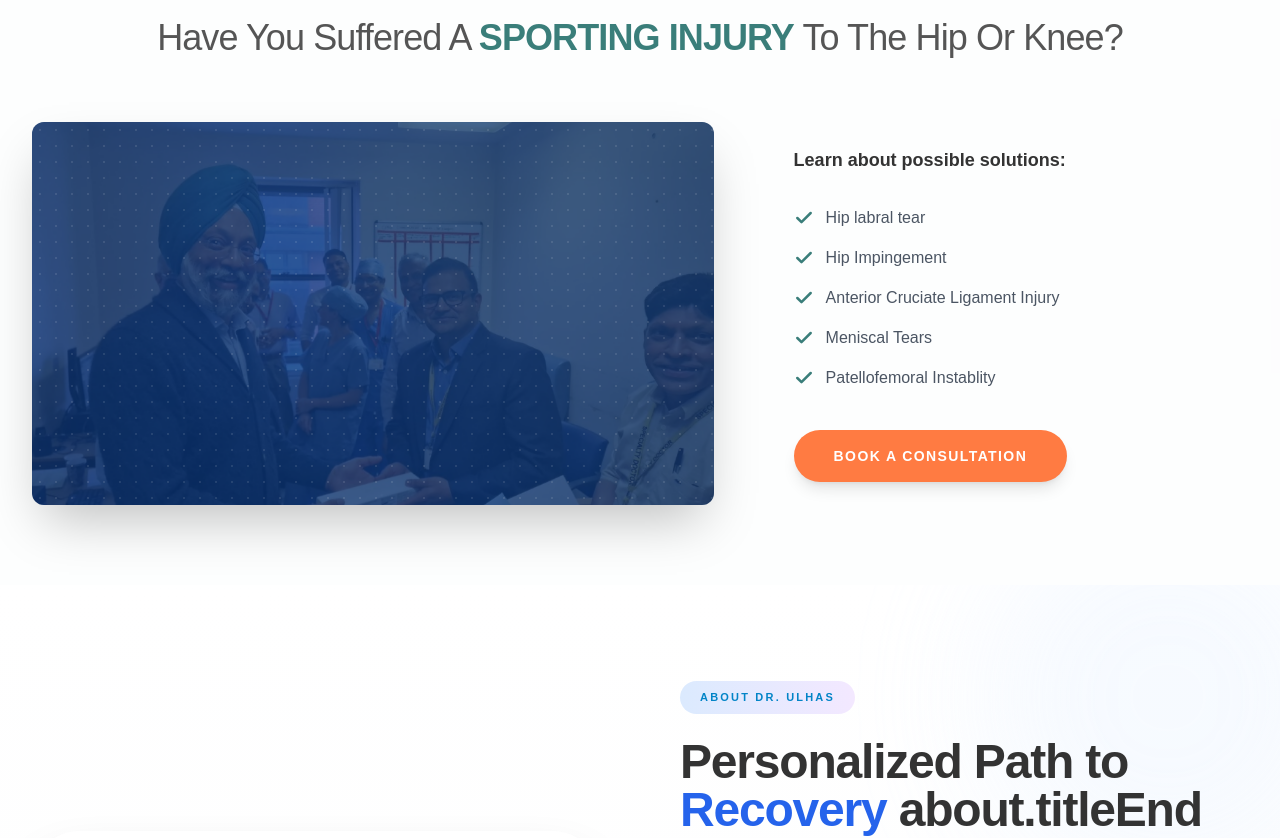
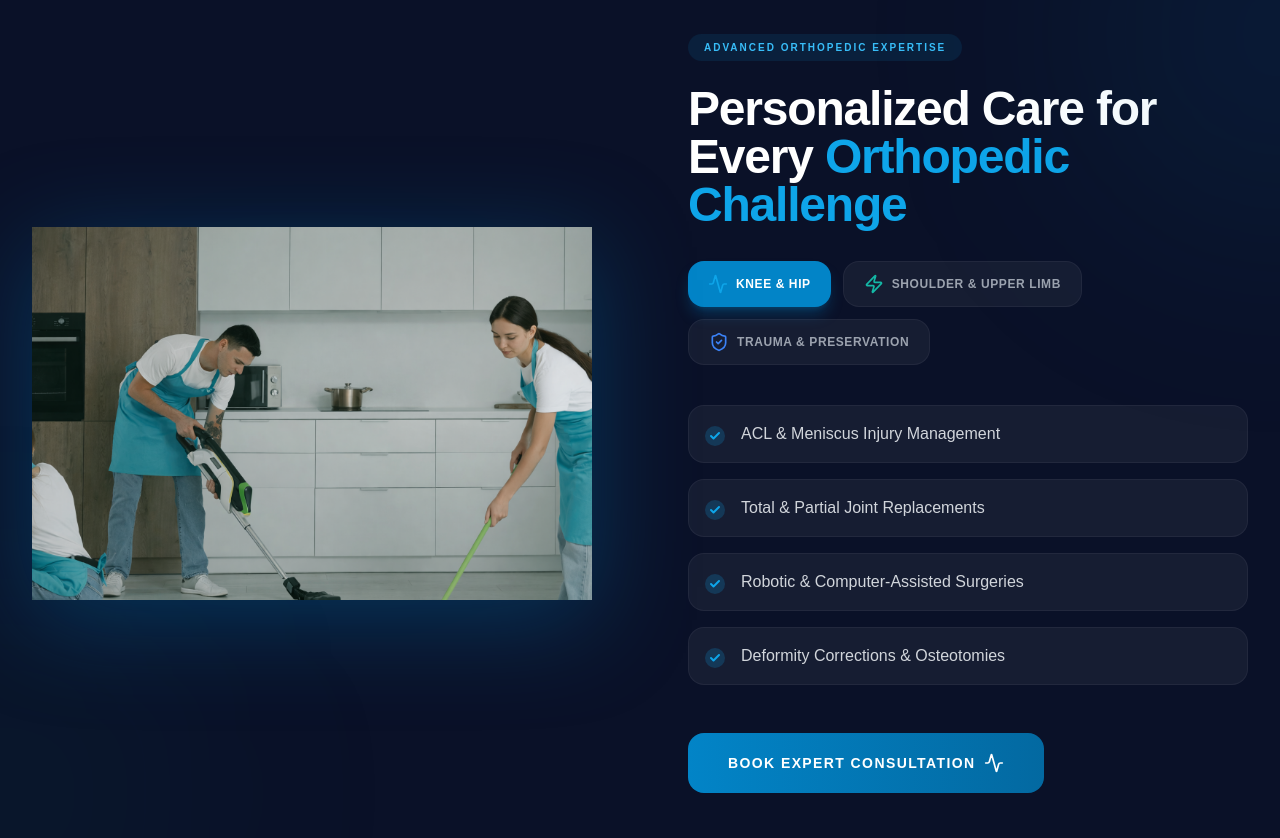
Before and after one commit to sabin876/Doctor-Port, a React (Vite) app: page / in a window 1280 px wide. Shown: the part 1660-2498 px from the top of the page. Built offline with nearby package versions, Linux system fonts and the light colour scheme; a web font is replaced by a local one.

Commit message:
Redesign Sporting Injury section with anatomic body graphic and interactive categories

```diff
--- a/src/components/SportingInjury.jsx
+++ b/src/components/SportingInjury.jsx
@@ -1,115 +1,160 @@
-import React, { useState, useEffect } from 'react';
+import React, { useState } from 'react';
 import { motion, AnimatePresence } from 'framer-motion';
-import { Check, Play } from 'lucide-react';
+import { Check, Activity, Zap, ShieldCheck } from 'lucide-react';
 import { useLanguage } from '../context/LanguageContext';
-
-// Import About page hero background images
-import slide1 from '../assets/hero-bg-1.jpg';
-import slide2 from '../assets/hero-bg-2.jpg';
-import slide3 from '../assets/hero-bg-3.jpg';
+import bodyGraphic from '../assets/body-graphic.png';
 
 const SportingInjury = () => {
     const { language } = useLanguage();
     const isRtl = language === 'AR';
-    const [currentSlide, setCurrentSlide] = useState(0);
-    const slides = [slide1, slide2, slide3];
+    const [activeArea, setActiveArea] = useState('knee');
 
-    useEffect(() => {
-        const timer = setInterval(() => {
-            setCurrentSlide((prev) => (prev + 1) % slides.length);
-        }, 5000);
-        return () => clearInterval(timer);
-    }, [slides.length]);
-
-    const solutions = [
-        "Hip labral tear",
-        "Hip Impingement",
-        "Anterior Cruciate Ligament Injury",
-        "Meniscal Tears",
-        "Patellofemoral Instablity"
+    const anatomicalCategories = [
+        {
+            id: 'knee',
+            title: isRtl ? 'الركبة والورك' : 'Knee & Hip',
+            icon: <Activity className="w-5 h-5 text-primary-500" />,
+            treatments: [
+                isRtl ? 'إدارة إصابات الرباط الصليبي والغضروف المفصلي' : 'ACL & Meniscus Injury Management',
+                isRtl ? 'جراحات استبدال المفاصل الكلية والجزئية' : 'Total & Partial Joint Replacements',
+                isRtl ? 'الجراحات بمساعدة الروبوت والكمبيوتر' : 'Robotic & Computer-Assisted Surgeries',
+                isRtl ? 'تصحيح التشوهات وقطع العظم' : 'Deformity Corrections & Osteotomies'
+            ]
+        },
+        {
+            id: 'shoulder',
+            title: isRtl ? 'الكتف والأطراف العلوية' : 'Shoulder & Upper Limb',
+            icon: <Zap className="w-5 h-5 text-teal-500" />,
+            treatments: [
+                isRtl ? 'تنظير الكتف المتقدم' : 'Advanced Shoulder Arthroscopy',
+                isRtl ? 'إصلاح الكفة المدورة' : 'Rotator Cuff & Labral Repair',
+                isRtl ? 'علاج عدم استقرار الكتف' : 'Shoulder Instability Treatment',
+                isRtl ? 'إدارة حالات تيبس الكتف' : 'Frozen Shoulder Management'
+            ]
+        },
+        {
+            id: 'general',
+            title: isRtl ? 'الصدمات والحفاظ على المفاصل' : 'Trauma & Preservation',
+            icon: <ShieldCheck className="w-5 h-5 text-blue-500" />,
+            treatments: [
+                isRtl ? 'رعاية الكسور المعقدة والصدمات' : 'Complex Fracture & Trauma Care',
+                isRtl ? 'إجراءات الحفاظ على المفاصل وتجديدها' : 'Joint Preservation & Regeneration',
+                isRtl ? 'استشارات صحة العظام والمفاصل الهيكلية' : 'Bone & Structural Health Consultation',
+                isRtl ? 'التخطيط لإعادة التأهيل بعد الجراحة' : 'Post-Surgical Rehab Planning'
+            ]
+        }
     ];
 
     return (
-        <section className="py-20 bg-gray-50/30">
-            <div className="max-w-7xl mx-auto px-4 sm:px-6 lg:px-8">
-                {/* Heading */}
-                <motion.div
-                    initial={{ opacity: 0, y: 20 }}
-                    whileInView={{ opacity: 1, y: 0 }}
-                    viewport={{ once: true }}
-                    transition={{ duration: 0.6 }}
-                    className="text-center mb-16"
-                >
-                    <h2 className="text-3xl md:text-4xl lg:text-4xl font-montserrat text-[#555] tracking-tight">
-                        Have You Suffered A <span className="text-[#3a7e7a] font-extrabold uppercase">Sporting Injury</span> To The Hip Or Knee?
-                    </h2>
-                </motion.div>
+        <section className="py-24 bg-[#0a1128] overflow-hidden relative">
+            {/* Background Decorative Elements */}
+            <div className="absolute top-0 right-0 w-96 h-96 bg-primary-600/10 rounded-full blur-[120px] -mr-48 -mt-24"></div>
+            <div className="absolute bottom-0 left-0 w-96 h-96 bg-teal-600/5 rounded-full blur-[120px] -ml-48 -mb-24"></div>
 
-                <div className="flex flex-col lg:flex-row items-center gap-12 lg:gap-20">
-                    {/* Video Section */}
+            <div className="max-w-7xl mx-auto px-6 lg:px-8">
+                <div className="flex flex-col lg:flex-row items-center gap-16 lg:gap-24">
+
+                    {/* Visual Side (Body Graphic) */}
                     <motion.div
-                        initial={{ opacity: 0, x: isRtl ? 30 : -30 }}
+                        initial={{ opacity: 0, x: isRtl ? 40 : -40 }}
                         whileInView={{ opacity: 1, x: 0 }}
                         viewport={{ once: true }}
-                        transition={{ duration: 0.7 }}
-                        className="w-full lg:w-3/5"
+                        transition={{ duration: 0.8 }}
+                        className="w-full lg:w-1/2 relative"
                     >
-                        <div className="relative group cursor-pointer overflow-hidden rounded-xl shadow-2xl aspect-video bg-[#043275]">
-                            {/* Background slideshow only */}
-                            <AnimatePresence mode="wait">
-                                <motion.img
-                                    key={currentSlide}
-                                    src={slides[currentSlide]}
-                                    alt="Sporting Injury Background"
-                                    initial={{ opacity: 0, scale: 1.1 }}
-                                    animate={{ opacity: 0.8, scale: 1 }}
-                                    exit={{ opacity: 0 }}
-                                    transition={{ duration: 1.5 }}
-                                    className="absolute inset-0 w-full h-full object-cover group-hover:scale-105 transition-transform duration-700"
-                                />
-                            </AnimatePresence>
+                        <div className="relative z-10 group">
+                            <div className="absolute inset-0 bg-primary-500/10 rounded-full blur-[80px] scale-75 opacity-50"></div>
+                            <img
+                                src={bodyGraphic}
+                                alt="Anatomical Support Areas"
+                                className="w-full h-auto drop-shadow-[0_20px_50px_rgba(0,136,204,0.3)] relative z-20"
+                            />
 
-                            {/* Subtle pattern overlay */}
-                            <div className="absolute inset-0 opacity-10 bg-[radial-gradient(#ffffff_1px,transparent_1px)] [background-size:16px_16px]"></div>
+                            {/* SVG Connector Overlay (Subtle) */}
+                            <svg className="absolute inset-0 w-full h-full pointer-events-none z-30 opacity-40" viewBox="0 0 100 100">
+                                <circle cx="50" cy="40" r="1" fill="white" className="animate-ping" />
+                                <circle cx="68" cy="45" r="1" fill="#3a7e7a" className="animate-ping" style={{ animationDelay: '1s' }} />
+                                <circle cx="48" cy="65" r="1" fill="#0088cc" className="animate-ping" style={{ animationDelay: '2s' }} />
+                            </svg>
                         </div>
                     </motion.div>
 
-                    {/* Content Section */}
-                    <motion.div
-                        initial={{ opacity: 0, x: isRtl ? -30 : 30 }}
-                        whileInView={{ opacity: 1, x: 0 }}
-                        viewport={{ once: true }}
-                        transition={{ duration: 0.7, delay: 0.2 }}
-                        className="w-full lg:w-2/5"
-                    >
-                        <h4 className="text-[#333] font-bold text-lg mb-8">Learn about possible solutions:</h4>
+                    {/* Content Side */}
+                    <div className="w-full lg:w-1/2">
+                        <motion.div
+                            initial={{ opacity: 0, y: 20 }}
+                            whileInView={{ opacity: 1, y: 0 }}
+                            viewport={{ once: true }}
+                            transition={{ duration: 0.6 }}
+                        >
+                            <span className="inline-block px-4 py-1.5 rounded-full bg-primary-500/10 text-primary-400 text-[10px] font-black uppercase tracking-[0.2em] mb-6">
+                                {isRtl ? 'خبرة عالمية متخصصة' : 'Advanced Orthopedic Expertise'}
+                            </span>
+                            <h2 className="text-3xl md:text-5xl font-extrabold text-white mb-8 leading-tight tracking-tight">
+                                {isRtl ? 'رعاية مخصصة لكل' : 'Personalized Care for Every'}{' '}
+                                <span className="text-primary-500">{isRtl ? 'مشكلة عظمية' : 'Orthopedic Challenge'}</span>
+                            </h2>
+                        </motion.div>
 
-                        <ul className="space-y-4 mb-10">
-                            {solutions.map((item, index) => (
-                                <motion.li
-                                    key={index}
-                                    initial={{ opacity: 0, x: isRtl ? -20 : 20 }}
-                                    whileInView={{ opacity: 1, x: 0 }}
-                                    viewport={{ once: true }}
-                                    transition={{ duration: 0.4, delay: 0.3 + (index * 0.1) }}
-                                    className="flex items-center gap-3 text-gray-600 font-medium"
+                        {/* Tabs / Area selection */}
+                        <div className="flex flex-wrap gap-3 mb-10">
+                            {anatomicalCategories.map((area) => (
+                                <button
+                                    key={area.id}
+                                    onClick={() => setActiveArea(area.id)}
+                                    className={`flex items-center gap-2 px-5 py-3 rounded-2xl transition-all duration-300 font-bold text-xs uppercase tracking-wider ${activeArea === area.id
+                                        ? 'bg-primary-600 text-white shadow-lg shadow-primary-600/30'
+                                        : 'bg-white/5 text-gray-400 hover:bg-white/10 hover:text-white border border-white/5'
+                                        }`}
                                 >
-                                    <div className="flex-shrink-0 w-5 h-5 flex items-center justify-center text-[#3a7e7a]">
-                                        <Check className="w-5 h-5 stroke-[3px]" />
-                                    </div>
-                                    <span>{item}</span>
-                                </motion.li>
+                                    {area.icon}
+                                    {area.title}
+                                </button>
                             ))}
-                        </ul>
+                        </div>
 
-                        <motion.button
-                            whileHover={{ scale: 1.05, backgroundColor: '#f97316' }}
-                            whileTap={{ scale: 0.95 }}
-                            className="w-full sm:w-auto px-10 py-4 bg-[#ff7b42] text-white font-black text-sm uppercase tracking-widest rounded-full shadow-lg transition-colors duration-300"
+                        {/* Treatment List (Animated) */}
+                        <div className="min-h-[220px]">
+                            <AnimatePresence mode="wait">
+                                <motion.div
+                                    key={activeArea}
+                                    initial={{ opacity: 0, y: 15 }}
+                                    animate={{ opacity: 1, y: 0 }}
+                                    exit={{ opacity: 0, y: -15 }}
+                                    transition={{ duration: 0.4 }}
+                                    className="space-y-4"
+                                >
+                                    {anatomicalCategories.find(a => a.id === activeArea).treatments.map((treatment, idx) => (
+                                        <div key={idx} className="flex items-start gap-4 p-4 rounded-2xl bg-white/5 border border-white/5 hover:bg-white/10 transition-colors group">
+                                            <div className="mt-1 w-5 h-5 rounded-full bg-primary-500/20 flex items-center justify-center flex-shrink-0 group-hover:bg-primary-500 group-hover:text-white transition-all text-primary-500">
+                                                <Check className="w-3 h-3 stroke-[4px]" />
+                                            </div>
+                                            <p className="text-gray-300 text-sm md:text-base font-medium transition-colors group-hover:text-white">
+                                                {treatment}
+                                            </p>
+                                        </div>
+                                    ))}
+                                </motion.div>
+                            </AnimatePresence>
+                        </div>
+
+                        {/* Practical CTA */}
+                        <motion.div
+                            initial={{ opacity: 0 }}
+                            whileInView={{ opacity: 1 }}
+                            viewport={{ once: true }}
+                            transition={{ delay: 0.5 }}
+                            className="mt-12"
                         >
-                            BOOK A CONSULTATION
-                        </motion.button>
-                    </motion.div>
+                            <a
+                                href="/contact"
+                                className="inline-flex items-center gap-2 px-10 py-5 bg-gradient-to-r from-primary-600 to-primary-700 text-white rounded-2xl font-black text-sm uppercase tracking-widest hover:shadow-2xl hover:shadow-primary-600/40 transition-all hover:scale-[1.02]"
+                            >
+                                {isRtl ? 'احجز استشارة الآن' : 'Book Expert Consultation'}
+                                <Activity className="w-5 h-5" />
+                            </a>
+                        </motion.div>
+                    </div>
                 </div>
             </div>
         </section>
```
Also changed, not shown: src/assets/body-graphic.png (added).
